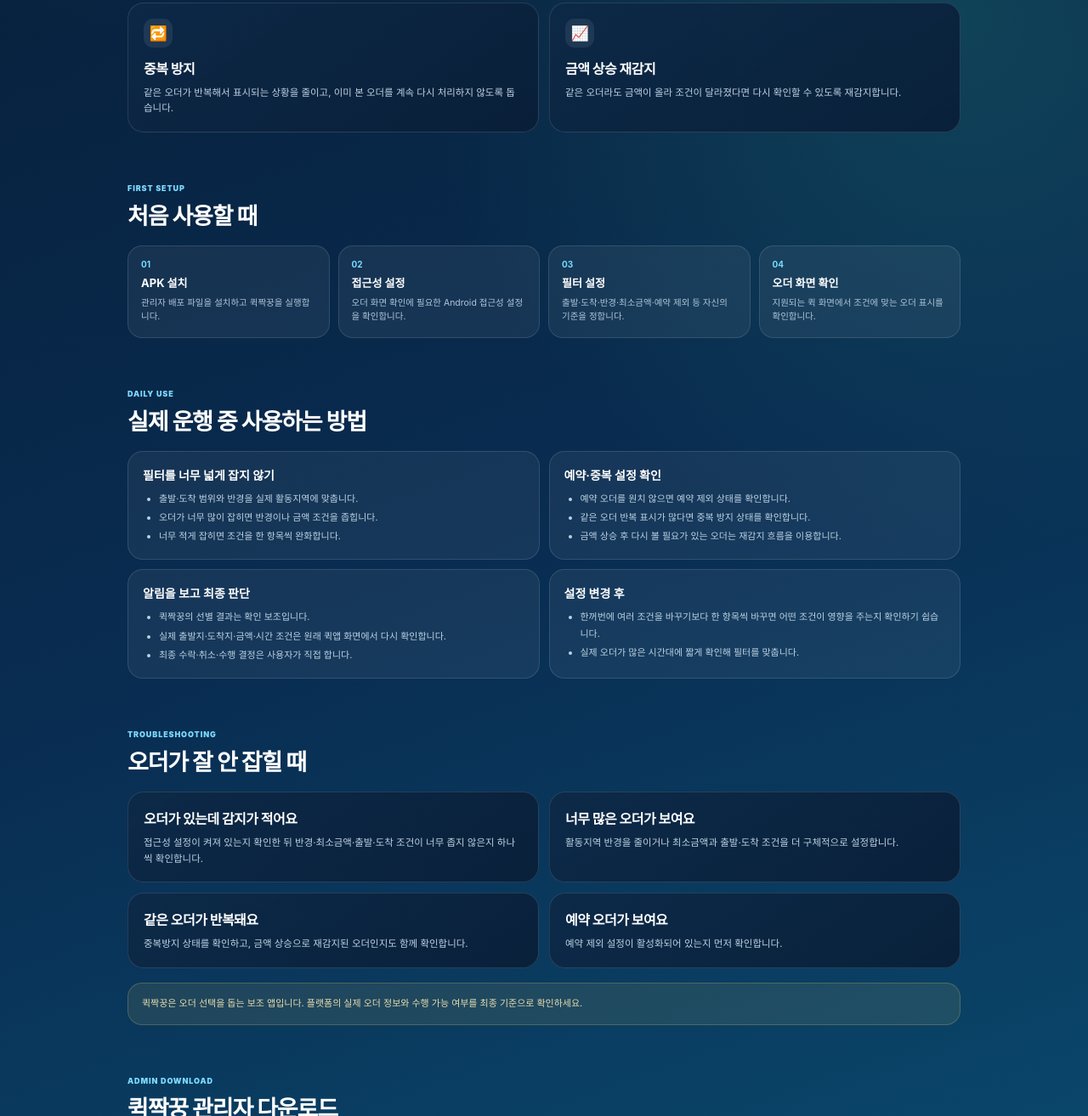
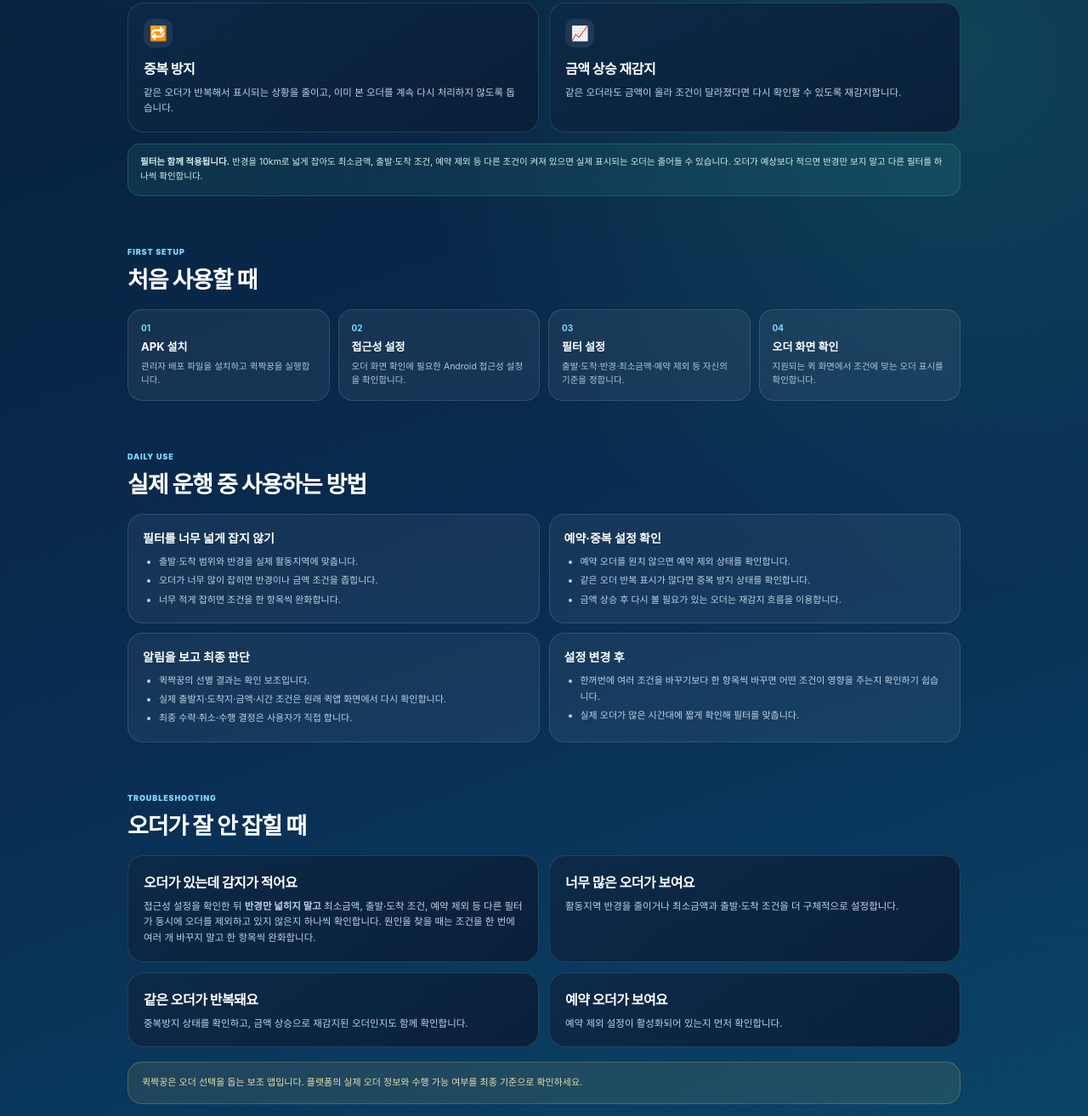
Before and after one commit to sunpeaker1/baedal-jjakkung-download, a website: page quick.html in a window 1280 px wide. Shown: the part 914-2228 px from the top of the page at 85% size. Drawn offline with Linux system fonts and the light colour scheme.

Commit message:
Explain QuickMate combined filters and troubleshooting

```diff
--- a/quick.html
+++ b/quick.html
@@ -32,7 +32,9 @@
 <div class="card"><div class="icon">📅</div><h3>예약 제외</h3><p>즉시 수행할 오더 중심으로 보고 싶을 때 예약 오더 제외 설정을 사용합니다.</p></div>
 <div class="card"><div class="icon">🔁</div><h3>중복 방지</h3><p>같은 오더가 반복해서 표시되는 상황을 줄이고, 이미 본 오더를 계속 다시 처리하지 않도록 돕습니다.</p></div>
 <div class="card"><div class="icon">📈</div><h3>금액 상승 재감지</h3><p>같은 오더라도 금액이 올라 조건이 달라졌다면 다시 확인할 수 있도록 재감지합니다.</p></div>
-</div></div></section>
+</div>
+<div class="callout"><strong>필터는 함께 적용됩니다.</strong> 반경을 10km로 넓게 잡아도 최소금액, 출발·도착 조건, 예약 제외 등 다른 조건이 켜져 있으면 실제 표시되는 오더는 줄어들 수 있습니다. 오더가 예상보다 적으면 반경만 보지 말고 다른 필터를 하나씩 확인합니다.</div>
+</div></section>
 
 <section class="section" id="guide"><div class="wrap"><div class="head"><div class="kicker">First Setup</div><h2>처음 사용할 때</h2></div><div class="steps">
 <div class="step"><b>01</b><strong>APK 설치</strong><p>관리자 배포 파일을 설치하고 퀵짝꿍을 실행합니다.</p></div>
@@ -49,7 +51,7 @@
 </div></div></section>
 
 <section class="section" id="trouble"><div class="wrap"><div class="head"><div class="kicker">Troubleshooting</div><h2>오더가 잘 안 잡힐 때</h2></div><div class="grid">
-<div class="card"><h3>오더가 있는데 감지가 적어요</h3><p>접근성 설정이 켜져 있는지 확인한 뒤 반경·최소금액·출발·도착 조건이 너무 좁지 않은지 하나씩 확인합니다.</p></div>
+<div class="card"><h3>오더가 있는데 감지가 적어요</h3><p>접근성 설정을 확인한 뒤 <b>반경만 넓히지 말고</b> 최소금액, 출발·도착 조건, 예약 제외 등 다른 필터가 동시에 오더를 제외하고 있지 않은지 하나씩 확인합니다. 원인을 찾을 때는 조건을 한 번에 여러 개 바꾸지 말고 한 항목씩 완화합니다.</p></div>
 <div class="card"><h3>너무 많은 오더가 보여요</h3><p>활동지역 반경을 줄이거나 최소금액과 출발·도착 조건을 더 구체적으로 설정합니다.</p></div>
 <div class="card"><h3>같은 오더가 반복돼요</h3><p>중복방지 상태를 확인하고, 금액 상승으로 재감지된 오더인지도 함께 확인합니다.</p></div>
 <div class="card"><h3>예약 오더가 보여요</h3><p>예약 제외 설정이 활성화되어 있는지 먼저 확인합니다.</p></div>
```
